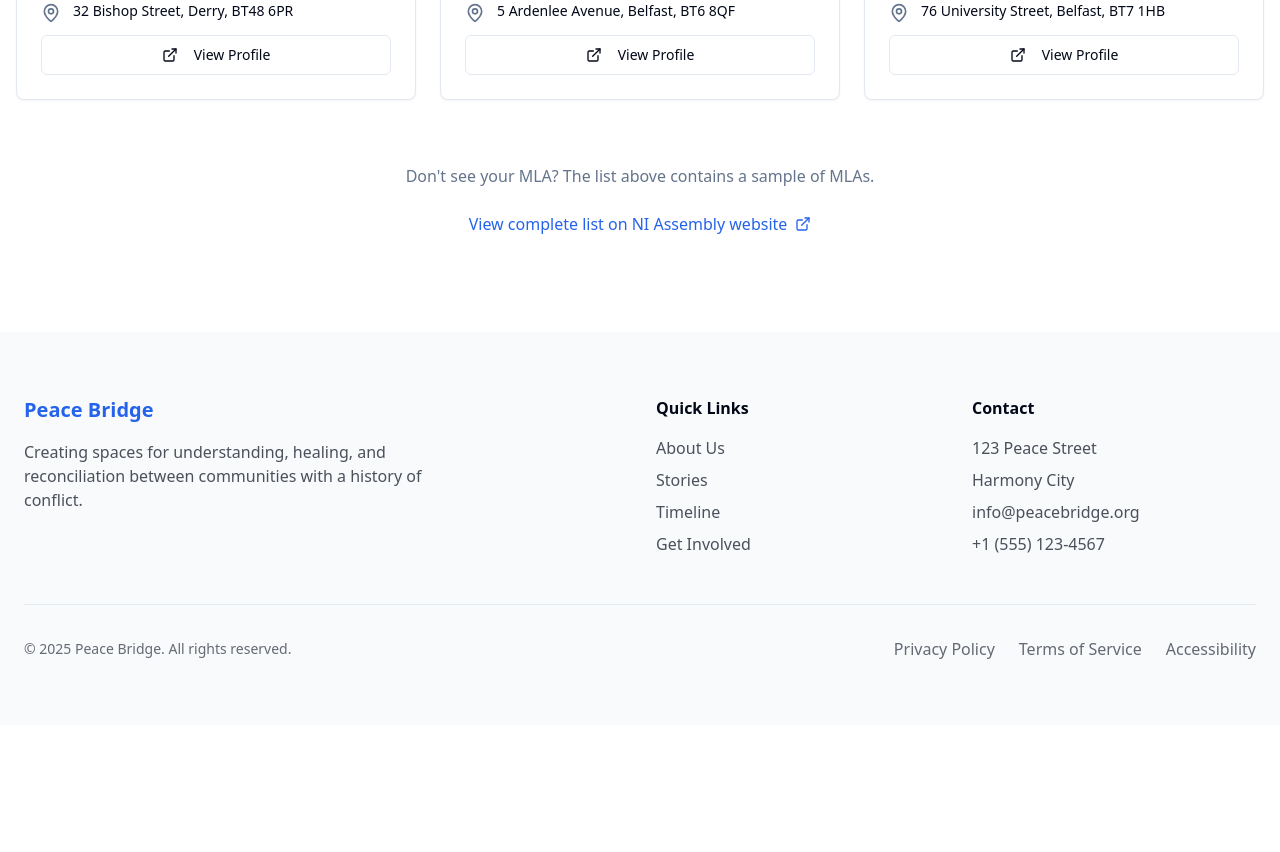
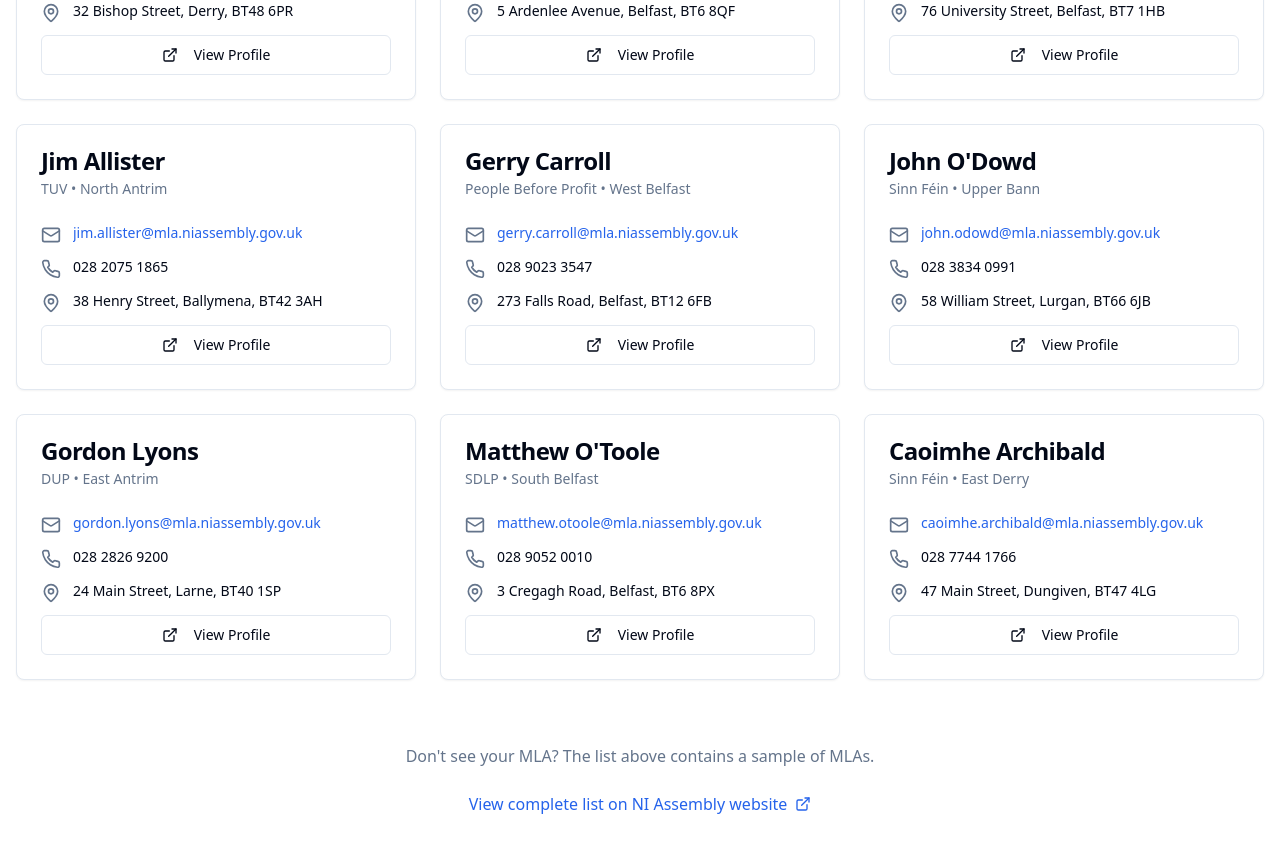
Before and after one commit to PaulsgamingLive/peacebridge, a React (Vite) app: page /mlas in a window 1280 px wide. Shown: the part 820-1672 px from the top of the page. Before the commit the page ends 1545 px from the top, so only its background shows below. Built offline with nearby package versions, Linux system fonts and the light colour scheme.

Commit message:
Assistant checkpoint: Added 6 more MLAs to the list
Assistant generated file changes:
- src/pages/MLAs.tsx: Add more MLAs to the list

---

User prompt:

all more MLAs

Replit-Commit-Author: Assistant
Replit-Commit-Session-Id: c1a2804f-8948-4719-ac9e-5fe2880ace8c

```diff
--- a/src/pages/MLAs.tsx
+++ b/src/pages/MLAs.tsx
@@ -86,6 +86,72 @@ const mlaData: MLA[] = [
     office: "76 University Street, Belfast, BT7 1HB",
     image: "https://placehold.co/400x500/d1d5db/6b7280?text=C+Bailey",
     profileUrl: "https://www.niassembly.gov.uk/your-mlas/clare-bailey/"
+  },
+  {
+    id: 7,
+    name: "Jim Allister",
+    party: "TUV",
+    constituency: "North Antrim",
+    email: "jim.allister@mla.niassembly.gov.uk",
+    phone: "028 2075 1865",
+    office: "38 Henry Street, Ballymena, BT42 3AH",
+    image: "https://placehold.co/400x500/d1d5db/6b7280?text=J+Allister",
+    profileUrl: "https://www.niassembly.gov.uk/your-mlas/jim-allister/"
+  },
+  {
+    id: 8,
+    name: "Gerry Carroll",
+    party: "People Before Profit",
+    constituency: "West Belfast",
+    email: "gerry.carroll@mla.niassembly.gov.uk",
+    phone: "028 9023 3547",
+    office: "273 Falls Road, Belfast, BT12 6FB",
+    image: "https://placehold.co/400x500/d1d5db/6b7280?text=G+Carroll",
+    profileUrl: "https://www.niassembly.gov.uk/your-mlas/gerry-carroll/"
+  },
+  {
+    id: 9,
+    name: "John O'Dowd",
+    party: "Sinn Féin",
+    constituency: "Upper Bann",
+    email: "john.odowd@mla.niassembly.gov.uk",
+    phone: "028 3834 0991",
+    office: "58 William Street, Lurgan, BT66 6JB",
+    image: "https://placehold.co/400x500/d1d5db/6b7280?text=J+O'Dowd",
+    profileUrl: "https://www.niassembly.gov.uk/your-mlas/john-odowd/"
+  },
+  {
+    id: 10,
+    name: "Gordon Lyons",
+    party: "DUP",
+    constituency: "East Antrim",
+    email: "gordon.lyons@mla.niassembly.gov.uk",
+    phone: "028 2826 9200",
+    office: "24 Main Street, Larne, BT40 1SP",
+    image: "https://placehold.co/400x500/d1d5db/6b7280?text=G+Lyons",
+    profileUrl: "https://www.niassembly.gov.uk/your-mlas/gordon-lyons/"
+  },
+  {
+    id: 11,
+    name: "Matthew O'Toole",
+    party: "SDLP",
+    constituency: "South Belfast",
+    email: "matthew.otoole@mla.niassembly.gov.uk",
+    phone: "028 9052 0010",
+    office: "3 Cregagh Road, Belfast, BT6 8PX",
+    image: "https://placehold.co/400x500/d1d5db/6b7280?text=M+O'Toole",
+    profileUrl: "https://www.niassembly.gov.uk/your-mlas/matthew-otoole/"
+  },
+  {
+    id: 12,
+    name: "Caoimhe Archibald",
+    party: "Sinn Féin",
+    constituency: "East Derry",
+    email: "caoimhe.archibald@mla.niassembly.gov.uk",
+    phone: "028 7744 1766",
+    office: "47 Main Street, Dungiven, BT47 4LG",
+    image: "https://placehold.co/400x500/d1d5db/6b7280?text=C+Archibald",
+    profileUrl: "https://www.niassembly.gov.uk/your-mlas/caoimhe-archibald/"
   }
 ];
 
```
